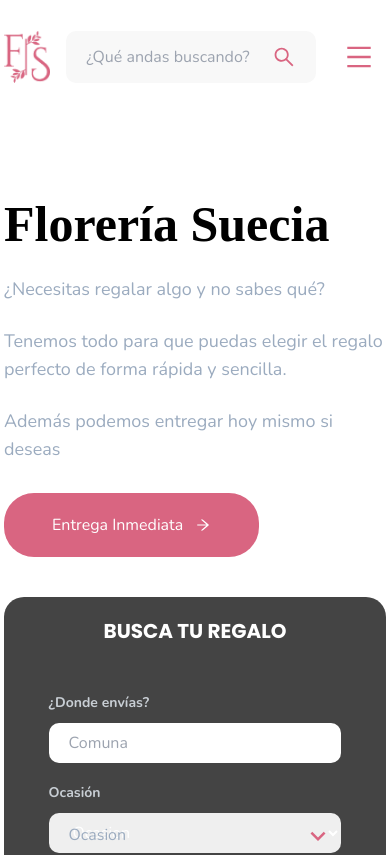
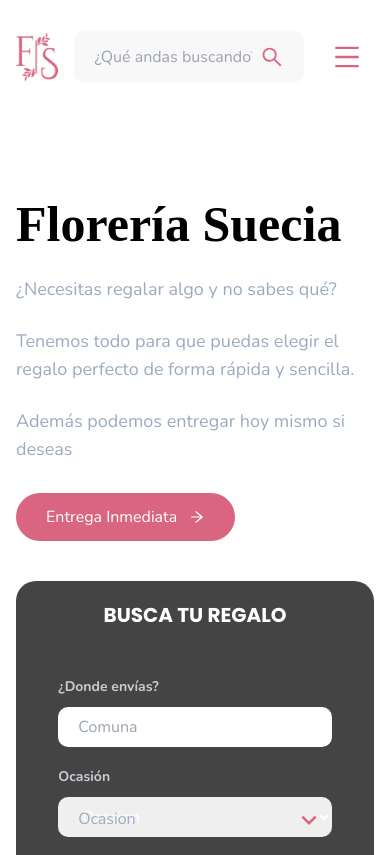
Before and after one commit to baxriddin0317/floreria, a Next.js app: page / in a window 390 px wide. Shown: the top 855 px of the page. Built offline with nearby package versions, Linux system fonts and the light colour scheme; a web font is replaced by a local one.

Commit message:
padding edit

```diff
--- a/components/Layouts/Footer.jsx
+++ b/components/Layouts/Footer.jsx
@@ -142,7 +142,7 @@ function Footer() {
       </div>
 
       <div className='max-w-5xl mx-auto'>
-        <div className='grid md:grid-cols-2 lg:grid-cols-4 gap-60 mb-24 '>
+        <div className='grid md:grid-cols-2 lg:grid-cols-4 gap-10 md:gap-60 mb-24 '>
           <Link href={"/"}>
             <a className='text-text-pink text-center lg:text-left font-semibold text-base uppercase'>
             terminos y condiciones
--- a/components/Layouts/Header.jsx
+++ b/components/Layouts/Header.jsx
@@ -46,7 +46,7 @@ function Header() {
 
   return (
     <header className=''>
-        <div className="flex items-center justify-between gap-4 xl:gap-0 max-w-8xl mx-auto px-1 py-30">
+        <div className="flex items-center justify-between gap-4 xl:gap-0 max-w-8xl mx-auto px-4 md:px-1 py-30">
             {/* logo */}
             <Link href={"/"}>
                 <Image className="cursor-pointer" src={require("../../public/Assets/Icons/logo.png")} width={51} height={57}  />
--- a/components/sections/Choose.jsx
+++ b/components/sections/Choose.jsx
@@ -61,7 +61,7 @@ function Choose() {
 
   return (
     <section className="bg-gray-bg">
-        <div className="max-w-8xl mx-auto px-1 pt-16 pb-72">
+        <div className="max-w-8xl mx-auto px-4 md:px-1 pt-16 pb-72">
           <h1  className='font-Cormorant-Upright text-center font-bold text-title-xl mb-10'>
             ¿Por qué elegirnos?
           </h1>
--- a/components/sections/Jumbotron.jsx
+++ b/components/sections/Jumbotron.jsx
@@ -9,7 +9,7 @@ function Jumbotron() {
         e.preventDefault();
     }
   return (
-    <section className='max-w-8xl mx-auto px-1 pt-20 md:py-32'>
+    <section className='max-w-8xl mx-auto px-4 md:px-1 pt-20 md:py-32'>
         <div className='flex flex-col xl:flex-row items-center justify-between'>
             <div className='xl:w-[460px] mb-10 sm:mb-0'>
                 <h1 className='font-Cormorant-Upright font-bold text-title-xl mb-5'>
@@ -25,7 +25,7 @@ function Jumbotron() {
                     Además podemos entregar hoy mismo si deseas
                 </p>
 
-                <button className='flex items-center gap-3 mt-30 bg-site-pink text-white rounded-30 py-5 px-12'>
+                <button className='flex items-center gap-3 mt-30 bg-site-pink text-white rounded-30 py-3 px-30 md:py-5 md:px-12'>
                     <span className='text-base'>
                     Entrega Inmediata
                     </span>
--- a/components/sections/Newsletter.jsx
+++ b/components/sections/Newsletter.jsx
@@ -10,7 +10,7 @@ function Newsletter() {
     }
 
   return (
-    <section className='max-w-7.5xl mx-auto bg-site-pink rounded-40 p-60 translate-y-1/2'>
+    <section className='max-w-7.5xl mx-4 xl:mx-auto bg-site-pink rounded-40 p-60 translate-y-1/2'>
         <h1  className='font-Cormorant-Upright text-center font-bold text-4xl md:text-title-xl text-white mb-60'>
             Suscríbete a nuestro newsletter
         </h1>
--- a/components/sections/Nosotras.jsx
+++ b/components/sections/Nosotras.jsx
@@ -20,7 +20,7 @@ function Nosotras() {
 
 
   return (
-    <section className='max-w-[1200px] mx-auto px-1 pt-24'>
+    <section className='max-w-[1200px] mx-auto px-4 md:px-1 pt-24'>
         <h1  className='font-Cormorant-Upright text-center font-bold text-title-xl mb-10'>
             Nosotras
         </h1>
```
